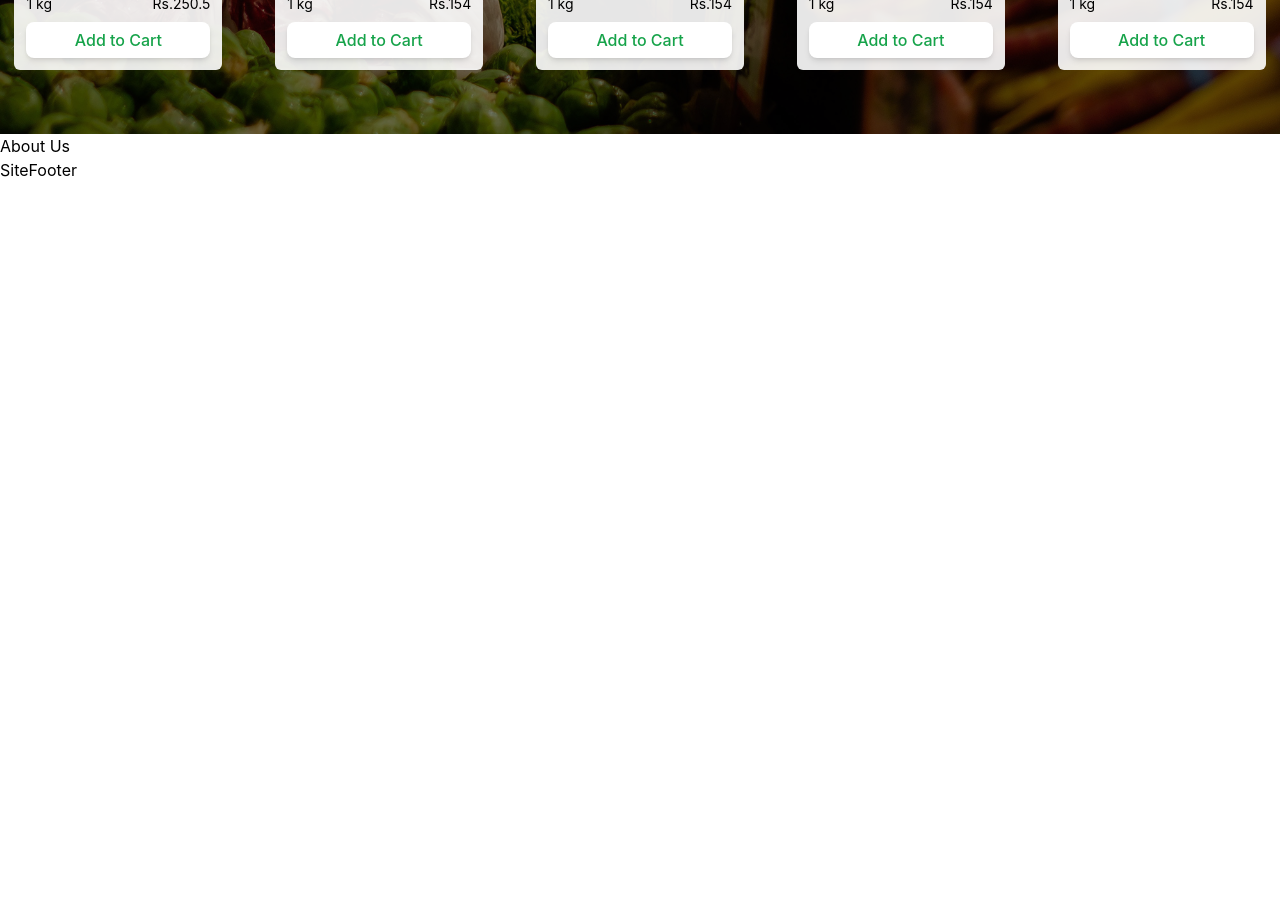
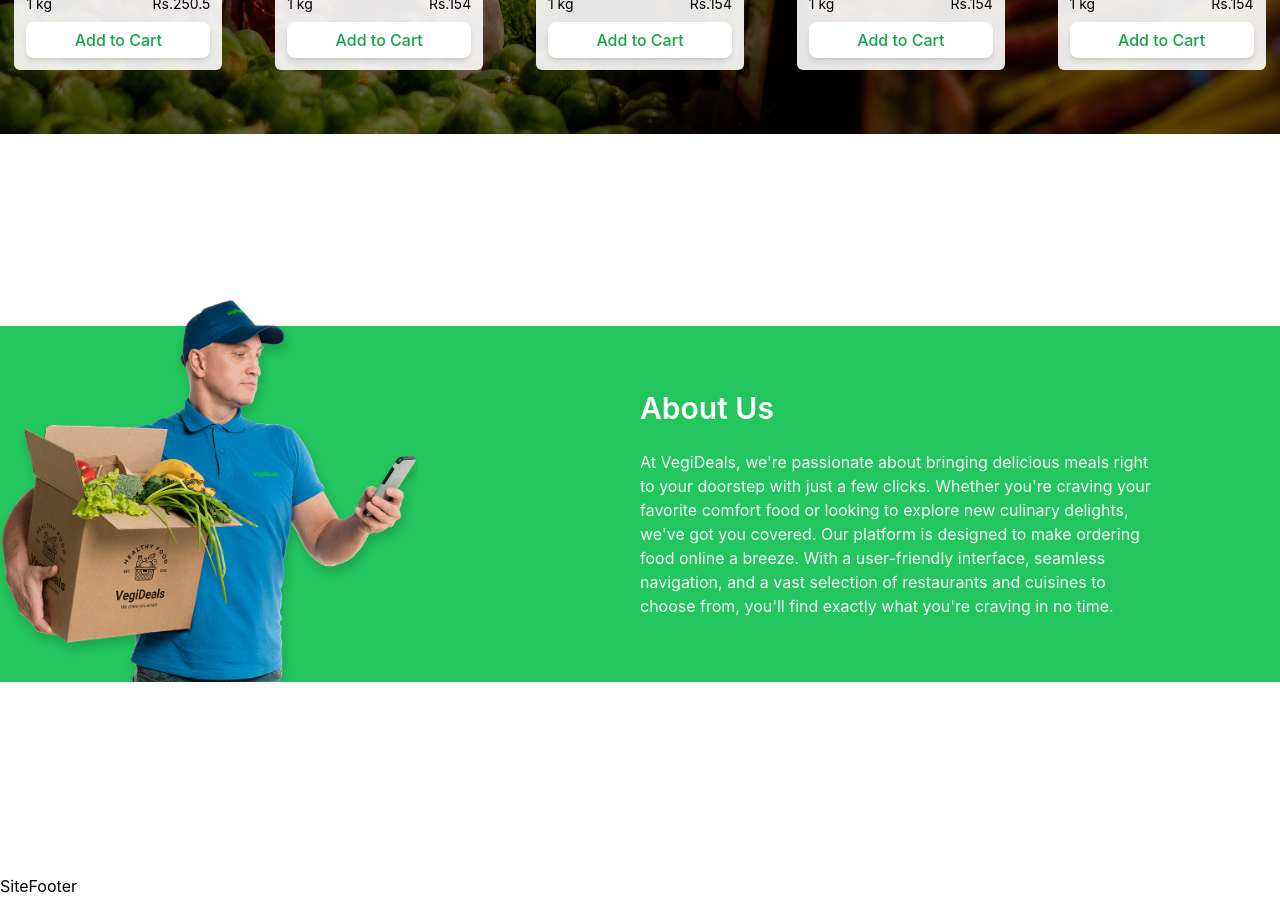
Before and after one commit to miyushan/vegetable-ordering-system-fe-vue, a Vue app: page /cart in a window 1280 px wide. Shown: the part 2620-3518 px from the top of the page. Before the commit the page ends 2802 px from the top, so only its background shows below. Built offline with nearby package versions, Linux system fonts and the light colour scheme.

Commit message:
About Us section added

```diff
--- a/src/components/AboutUs.vue
+++ b/src/components/AboutUs.vue
@@ -1 +1,23 @@
-<template><div>About Us</div></template>
+<template>
+  <div class="my-48 bg-green-500 relative">
+    <img
+      src="/images/deliveryBoy.png"
+      class="max-h-96 absolute bottom-0 bg-img-deliveryBoy bg-left-bottom bg-no-repeat bg-contain"
+    />
+
+    <div class="grid grid-cols-2 py-16">
+      <div class="col-span-1 grid grid-cols-2"></div>
+      <div class="col-span-1 max-w-lg">
+        <h2 class="col-span-2 text-white text-3xl font-semibold mb-6">About Us</h2>
+        <p class="text-base text-gray-50">
+          At VegiDeals, we're passionate about bringing delicious meals right to your doorstep with
+          just a few clicks. Whether you're craving your favorite comfort food or looking to explore
+          new culinary delights, we've got you covered. Our platform is designed to make ordering
+          food online a breeze. With a user-friendly interface, seamless navigation, and a vast
+          selection of restaurants and cuisines to choose from, you'll find exactly what you're
+          craving in no time.
+        </p>
+      </div>
+    </div>
+  </div>
+</template>
--- a/tailwind.config.js
+++ b/tailwind.config.js
@@ -7,6 +7,9 @@
         'img-auth': "url('/images/marisol-benitez-QvkAQTNj4zk-unsplash.jpg')",
         'img-cover': "url('/images/cover-image.jpg')",
         'img-all-products': "url('/images/thomas-le-pRJhn4MbsMM-unsplash.jpg')"
+      },
+      spacing: {
+        128: '32rem'
       }
     }
   },
```
Also changed, not shown: public/images/deliveryBoy.png (added).
